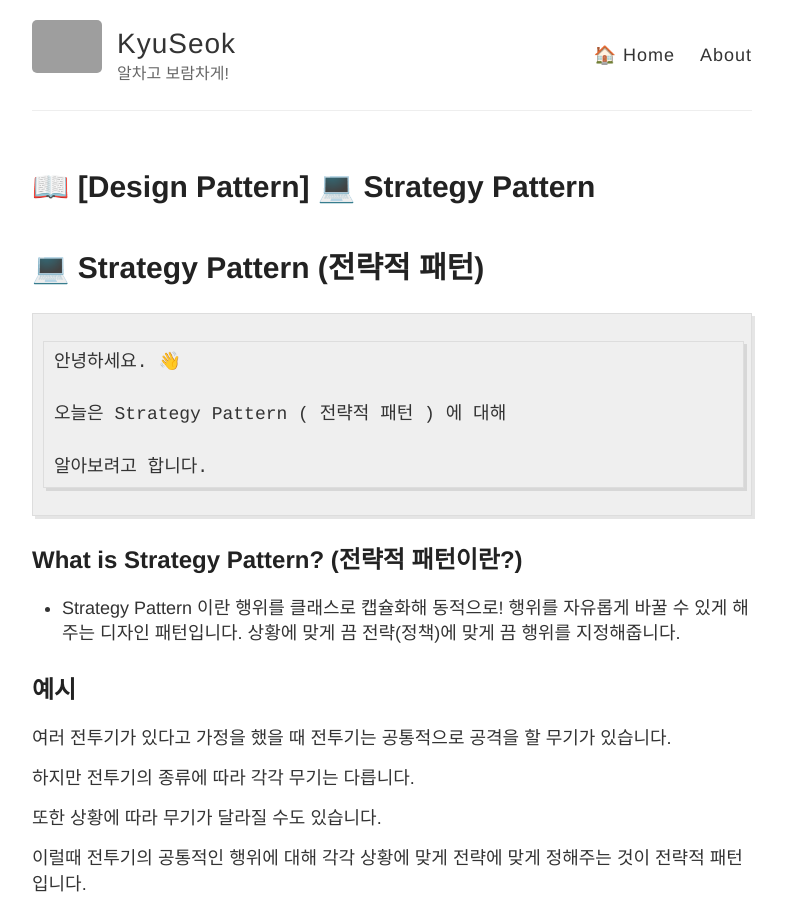
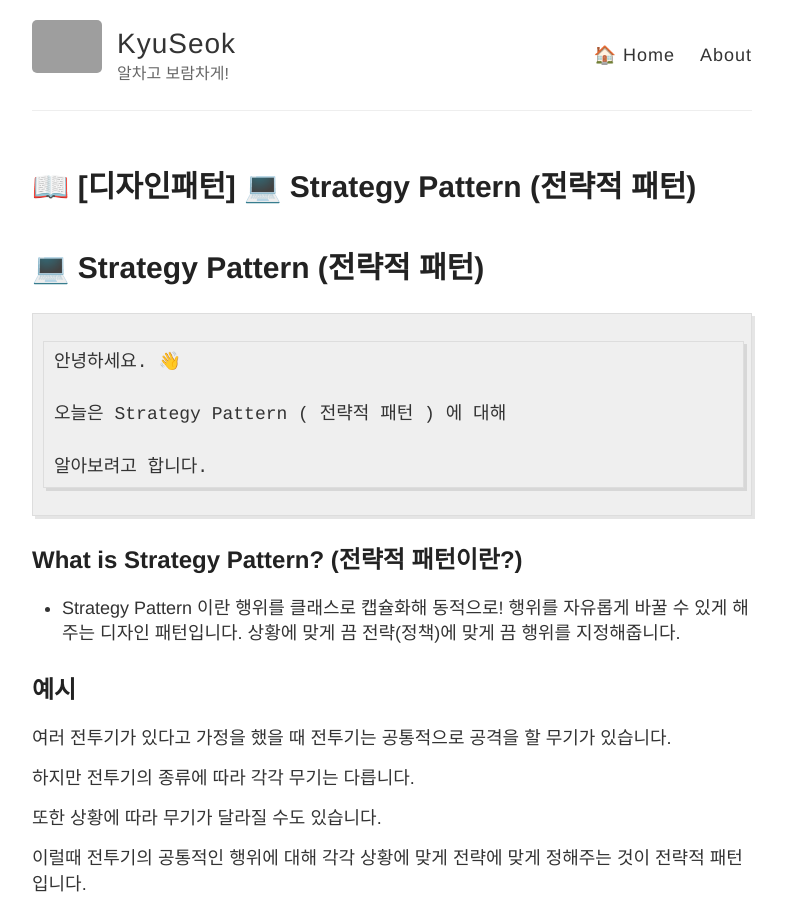
Before and after one commit to mks502/mks502.github.io, a Jekyll site: the page built from _posts/2021-1-19-design-pattern-strategy-pattern-.md, in a window 1280 px wide and 900 px high. Shown: the whole window, without its empty margins (248-1034 px from the left). Built offline with Jekyll 4.4.1, drawn with Linux system fonts in a browser that asks for light colours; grey boxes are pictures that could not be loaded.

Commit message:
Modify design pattern strategy pattern

```diff
--- a/_posts/2021-1-19-design-pattern-strategy-pattern-.md
+++ b/_posts/2021-1-19-design-pattern-strategy-pattern-.md
@@ -1,6 +1,6 @@
 ---
 layout: post
-title: 📖 [Design Pattern] 💻 Strategy Pattern
+title: 📖 [디자인패턴] 💻 Strategy Pattern (전략적 패턴)
 category : Design Pattern
 tags: [design pattern, strategy]
 ---
```
